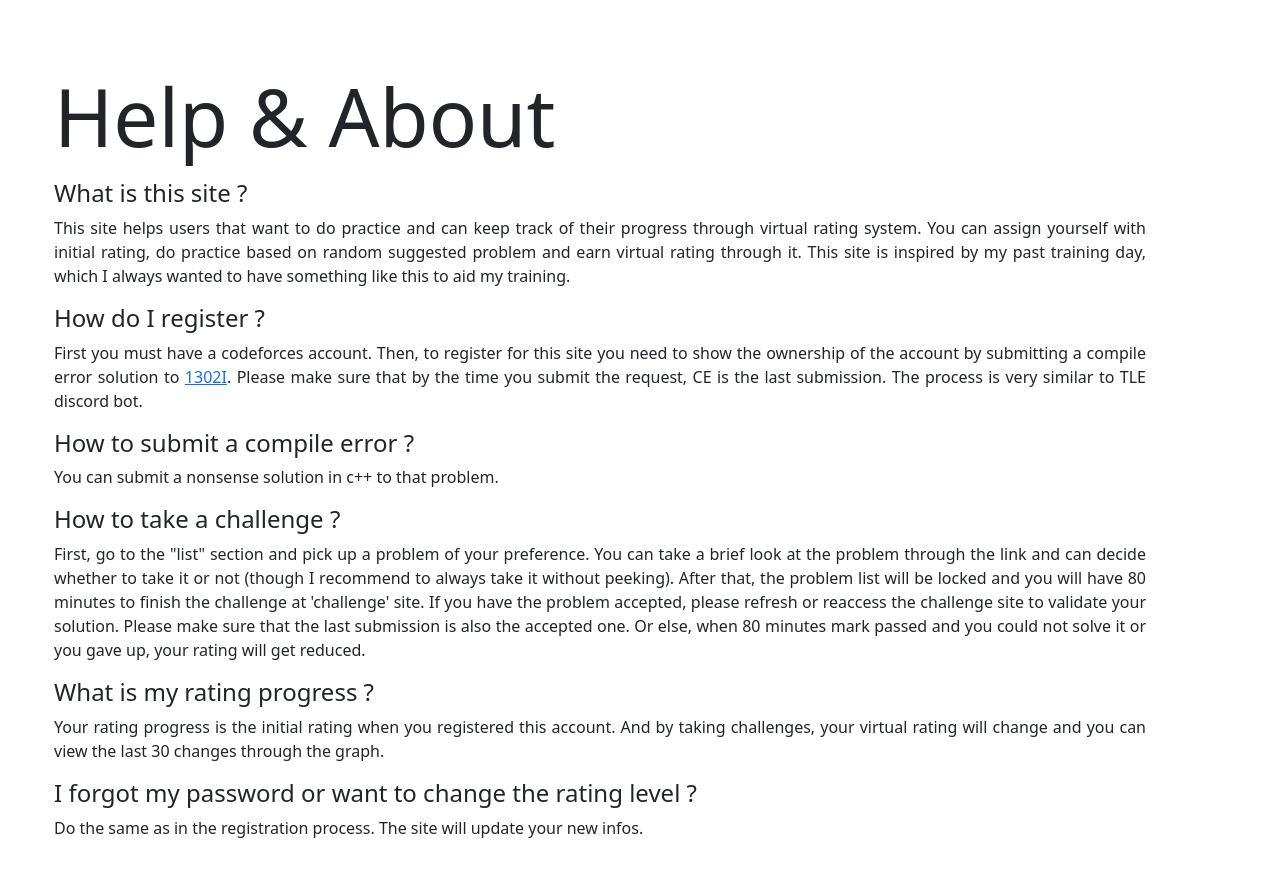
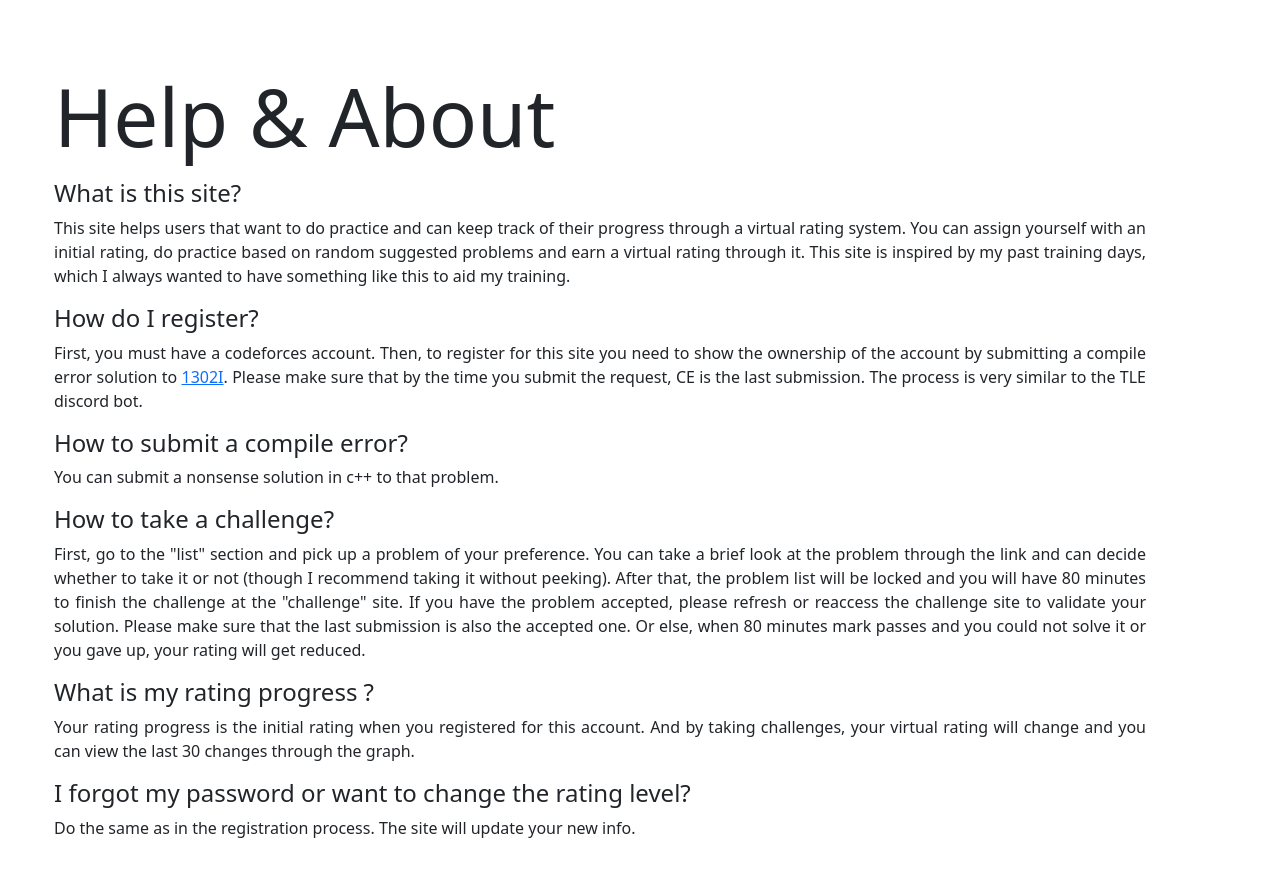
Before and after one commit to phattd15/arugo, a Django app: page /help in a window 1280 px wide. Shown: the part 56-932 px from the top of the page. Run offline with Django 3.2, Linux system fonts and the light colour scheme; some libraries are stand-ins or nearby versions.

Commit message:
fix shit grammar, adding custom progress

```diff
--- a/base/views.py
+++ b/base/views.py
@@ -14,6 +14,10 @@ def index(request):
 
     if request.user.is_authenticated:
         profile = Profile.objects.get(user=request.user)
+
+        if request.method == "POST":
+            update_progress(profile, request.POST.get("progress"))
+
         context["user"] = profile
         context["graph"] = make_graph(eval(profile.rating_progress))
 
@@ -41,7 +45,6 @@ def challenge_list(request):
     )
 
     return render(request, "list.html", context)
-
 
 def login_view(request):
     if request.user.is_authenticated:
--- a/templates/help.html
+++ b/templates/help.html
@@ -5,47 +5,41 @@
 </div>
 <div style="text-align: justify; text-justify: inter-word;">
     <div class="container">
-        <p class="h4"> What is this site ? </p>
-        <p> This site helps users that want to do practice and can keep track of their progress through virtual rating
-            system. You can assign yourself with initial rating, do practice based on random suggested problem and earn
-            virtual rating through it. This site is inspired by my past training day, which I always wanted to have
-            something like this to aid my training. </p>
+        <p class="h4">What is this site?
+        </p>
+        <p>This site helps users that want to do practice and can keep track of their progress through a virtual rating
+            system. You can assign yourself with an initial rating, do practice based on random suggested problems and
+            earn a virtual rating through it. This site is inspired by my past training days, which I always wanted to
+            have something like this to aid my training.</p>
     </div>
     <div class="container">
-        <p class="h4"> How do I register ? </p>
-        <p> First you must have a codeforces account. Then, to register for this site you need to show the ownership of
-            the
-            account by submitting a compile error solution to <a class="link-primary"
+        <p class="h4">How do I register?</p>
+        <p> First, you must have a codeforces account. Then, to register for this site you need to show the ownership of
+            the account by submitting a compile error solution to <a class="link-primary"
                 href="https://codeforces.com/contest/1302/problem/I">1302I</a>. Please make sure that by the time you
-            submit
-            the request, CE is the last submission. The process is very similar to TLE discord bot. </p>
+            submit the request, CE is the last submission. The process is very similar to the TLE discord bot. </p>
     </div>
     <div class="container">
-        <p class="h4"> How to submit a compile error ? </p>
-        <p> You can submit a nonsense solution in c++ to that problem. </p>
+        <p class="h4">How to submit a compile error?</p>
+        <p>You can submit a nonsense solution in c++ to that problem.</p>
     </div>
     <div class="container">
-        <p class="h4"> How to take a challenge ? </p>
-        <p> First, go to the "list" section and pick up a problem of your preference. You can take a brief look at the
-            problem through the link and can decide whether to take it or not (though I recommend to always take it
-            without
+        <p class="h4">How to take a challenge?</p>
+        <p>First, go to the "list" section and pick up a problem of your preference. You can take a brief look at the
+            problem through the link and can decide whether to take it or not (though I recommend taking it without
             peeking). After that, the problem list will be locked and you will have 80 minutes to finish the challenge
-            at 'challenge' site.
-            If
-            you have the problem accepted, please refresh or reaccess the challenge site to validate your solution.
-            Please
-            make sure that the last submission is also the accepted one. Or else, when 80 minutes mark passed and you
-            could
-            not solve it or you gave up, your rating will get reduced.</p>
+            at the "challenge" site. If you have the problem accepted, please refresh or reaccess the challenge site to
+            validate your solution. Please make sure that the last submission is also the accepted one. Or else, when 80
+            minutes mark passes and you could not solve it or you gave up, your rating will get reduced.</p>
     </div>
     <div class="container">
-        <p class="h4"> What is my rating progress ? </p>
-        <p> Your rating progress is the initial rating when you registered this account. And by taking challenges, your
-            virtual rating will change and you can view the last 30 changes through the graph.</p>
+        <p class="h4">What is my rating progress ?</p>
+        <p>Your rating progress is the initial rating when you registered for this account. And by taking challenges,
+            your virtual rating will change and you can view the last 30 changes through the graph.</p>
     </div>
     <div class="container">
-        <p class="h4"> I forgot my password or want to change the rating level ? </p>
-        <p> Do the same as in the registration process. The site will update your new infos. </p>
+        <p class="h4">I forgot my password or want to change the rating level?</p>
+        <p>Do the same as in the registration process. The site will update your new info.</p>
     </div>
 </div>
 {% endblock content %}
```
Also changed, not shown: base/util.py (+25 -0 lines), templates/home.html (+29 -15 lines), db.sqlite3.
